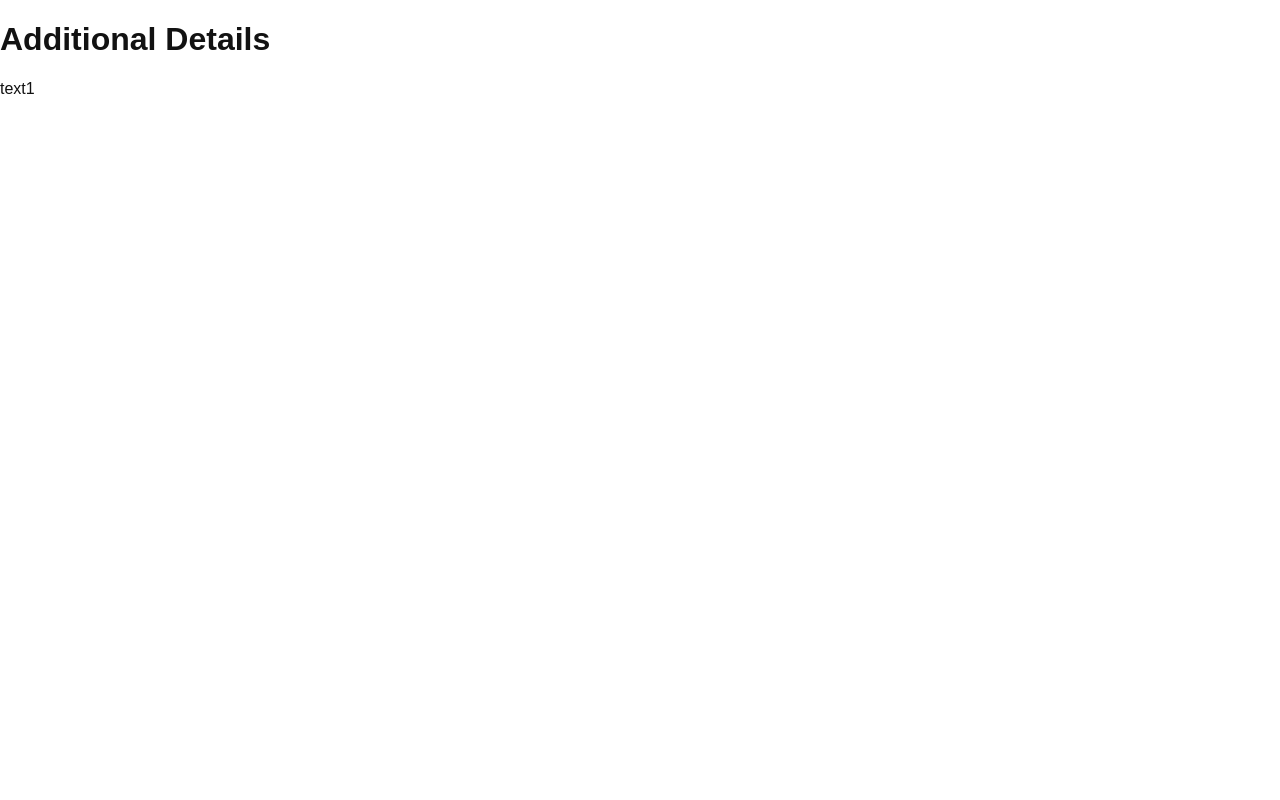
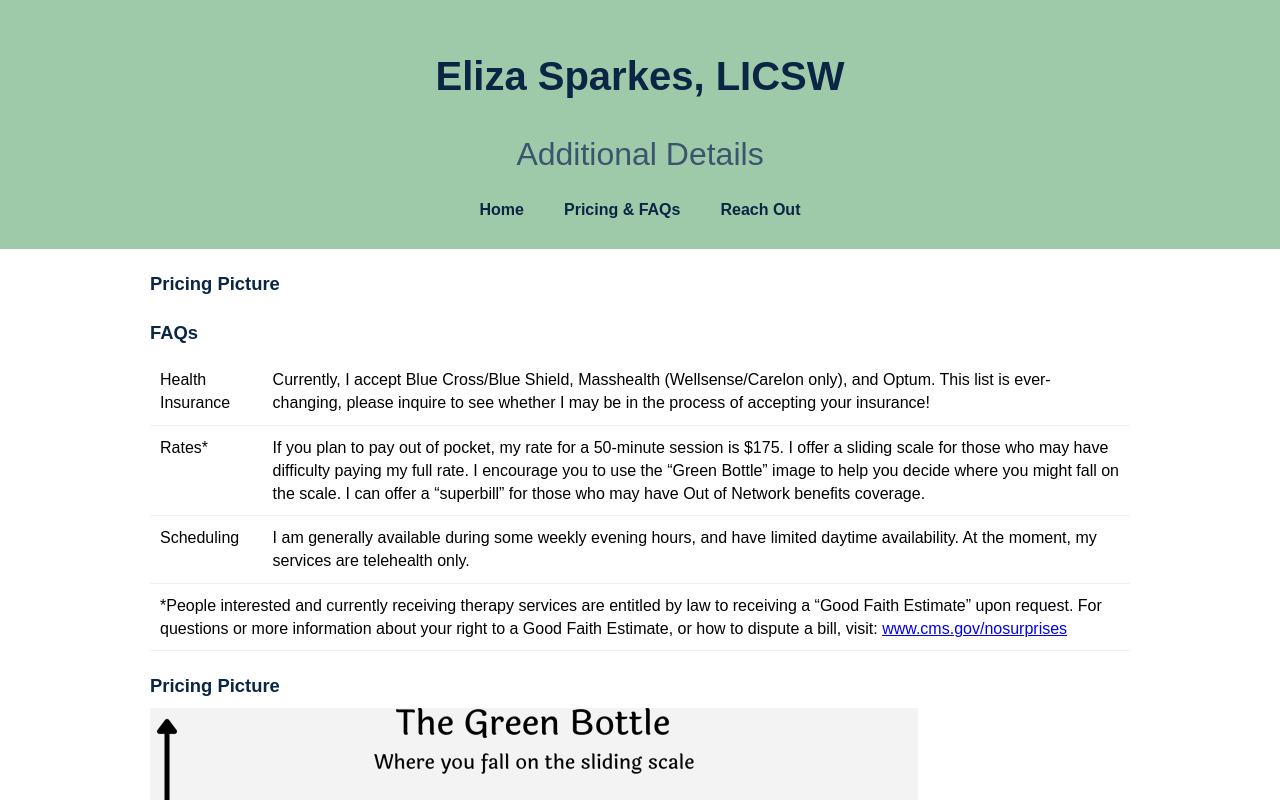
Before and after one commit to matt347/therapy-website-design, a plain HTML site: page frontend/details.html in a window 1280 px wide. Shown: the top 800 px of the page. Drawn offline with Linux system fonts and the light colour scheme.

Commit message:
Added a lot of the content she sent us, and fleshed out some more of the basic setup and did a little bit of styling.

```diff
--- a/backend/index.js
+++ b/backend/index.js
@@ -1,5 +1,5 @@
 let http = require('http');
 http.createServer(function (req, res) {
-  res.writeHead(200, {'Content-Type': 'text/html'});
+  res.writeHead(200, { 'Content-Type': 'text/html' });
   res.end('Backend is up!');
 }).listen(8080);
--- /dev/null
+++ b/backend/nav.js
@@ -0,0 +1,18 @@
+
+const nav_div = document.getElementById("nav_div");
+function navbar() {
+nav_div.innerHTML = `
+<nav>
+    <div>
+        <a href="index.html">Home</a>
+    </div>
+    <div>
+        <a href="details.html">Pricing & FAQs</a>
+    </div>
+    <div>
+        <a href="formpage.html">Reach Out</a>
+    </div>
+</nav>`;
+}
+
+navbar();
--- a/frontend/details.html
+++ b/frontend/details.html
@@ -1,14 +1,64 @@
 <!DOCTYPE html>
 <html lang="en">
+
 <head>
   <meta charset="UTF-8" />
   <meta name="viewport" content="width=device-width, initial-scale=1.0" />
   <meta name="description" content="Additional therapist details" />
+  <meta name="keywords" content="Masshealth, Wellsense, Carelon, Optum, superbill, telehealth, nosurprises" />
   <link rel="stylesheet" href="styles.css" />
-    <title>Additional Details</title>
+  <title>Eliza Sparkes, LICSW</title>
 </head>
+
 <body>
-    <h1>Additional Details</h1>
-    <p>text1</p>
+  <header>
+    <h1>Eliza Sparkes, LICSW</h1>
+    <h2>Additional Details</h2>
+    <div id="nav_div"></div>
+    <script src="../backend/nav.js"></script>
+  </header>
+  <section>
+    <h3>Pricing Picture</h3>
+  </section>
+  <section>
+    <h3>FAQs</h3>
+    <table>
+      <tr>
+        <td>Health Insurance</td>
+        <td>
+          Currently, I accept Blue Cross/Blue Shield, Masshealth (Wellsense/Carelon only), and Optum. This list is
+          ever-changing, please inquire to see whether I may be in the process of accepting your insurance!
+        </td>
+      </tr>
+      <tr>
+        <td>Rates*</td>
+        <td>
+          If you plan to pay out of pocket, my rate for a 50-minute session is $175. I offer a sliding scale for those
+          who may have difficulty paying my full rate. I encourage you to use the “Green Bottle” image to help you
+          decide where you might fall on the scale. I can offer a “superbill” for those who may have Out of Network
+          benefits coverage.
+        </td>
+      </tr>
+      <tr>
+        <td>Scheduling</td>
+        <td>
+          I am generally available during some weekly evening hours, and have limited daytime availability. At the
+          moment, my services are telehealth only.
+        </td>
+      <tr>
+        <td colspan="2">
+          *People interested and currently receiving therapy services are entitled by law to receiving a “Good Faith
+          Estimate” upon request. For questions or more information about your right to a Good Faith Estimate, or how to
+          dispute a bill, visit: <a href="https://www.cms.gov/nosurprises" target="_blank">www.cms.gov/nosurprises</a>
+        </td>
+      </tr>
+      </tr>
+    </table>
+  </section>
+  <section>
+    <h3>Pricing Picture</h3>
+    <img src="images/greenbottle.webp" alt="Green Bottle Sliding Scale" />
+  </section>
 </body>
+
 </html>
--- a/frontend/styles.css
+++ b/frontend/styles.css
@@ -15,4 +15,96 @@ section {
 header {
   margin: 0 auto;
   text-align: center;
+  background: #9fcaa9;
+  padding: 20px 0;
 }
+
+body {
+  background: #ffffff;
+  color: #000000;
+  font-family: sans-serif;
+  line-height: 1.45;
+  -webkit-font-smoothing: antialiased;
+  -moz-osx-font-smoothing: grayscale;
+}
+
+header h1 {
+  font-size: 2.5rem;
+  margin-bottom: 6px;
+  color: #0b2545;
+}
+
+header h2 {
+  font-size: 2rem;
+  font-weight: 500;
+  color: #3b556f;
+  margin-bottom: 12px;
+}
+
+#nav_div nav {
+  display: flex;
+  gap: 12px;
+  justify-content: center;
+  align-items: center;
+  flex-wrap: wrap;
+  margin-top: 8px;
+}
+
+#nav_div a {
+  display: inline-block;
+  padding: 8px 14px;
+  color: #0b2545;
+  text-decoration: none;
+  border-radius: 6px;
+  background: transparent;
+  transition: background 120ms ease, color 120ms ease;
+  font-weight: 600;
+  font-size: 1rem;
+}
+#nav_div a:hover,
+#nav_div a:focus {  background: #e9f0ff;
+  color: #04204a;
+  outline: none;
+}
+
+section {
+  max-width: 980px;
+  margin: 22px auto;
+  padding: 0 16px;
+  text-align: left;
+}
+
+section h3 {
+  font-size: 1.15rem;
+  color: #0b2545;
+  margin-bottom: 8px;
+}
+
+p, li {
+  color: #222;
+  font-size: 1rem;
+  margin-bottom: 12px;
+}
+
+table {
+  width: 100%;
+  border-collapse: collapse;
+  margin-top: 12px;
+  margin-bottom: 12px;
+}
+
+table td {
+  padding: 10px;
+  vertical-align: top;
+  border-bottom: 1px solid #f0f0f2;
+}
+
+iframe {
+  width: 100%;
+  max-width: 640px;
+  height: 740px;
+  border: 1px solid #e6e6e9;
+  border-radius: 6px;
+  display: block;
+  margin: 14px auto;
+}
```
Also changed, not shown: frontend/formpage.html (added, +32 -0 lines), frontend/index.html (+43 -16 lines), frontend/images/greenbottle.webp (added), frontend/images/profile.png (added). Lines whose indentation alone changed are shown as unchanged.
